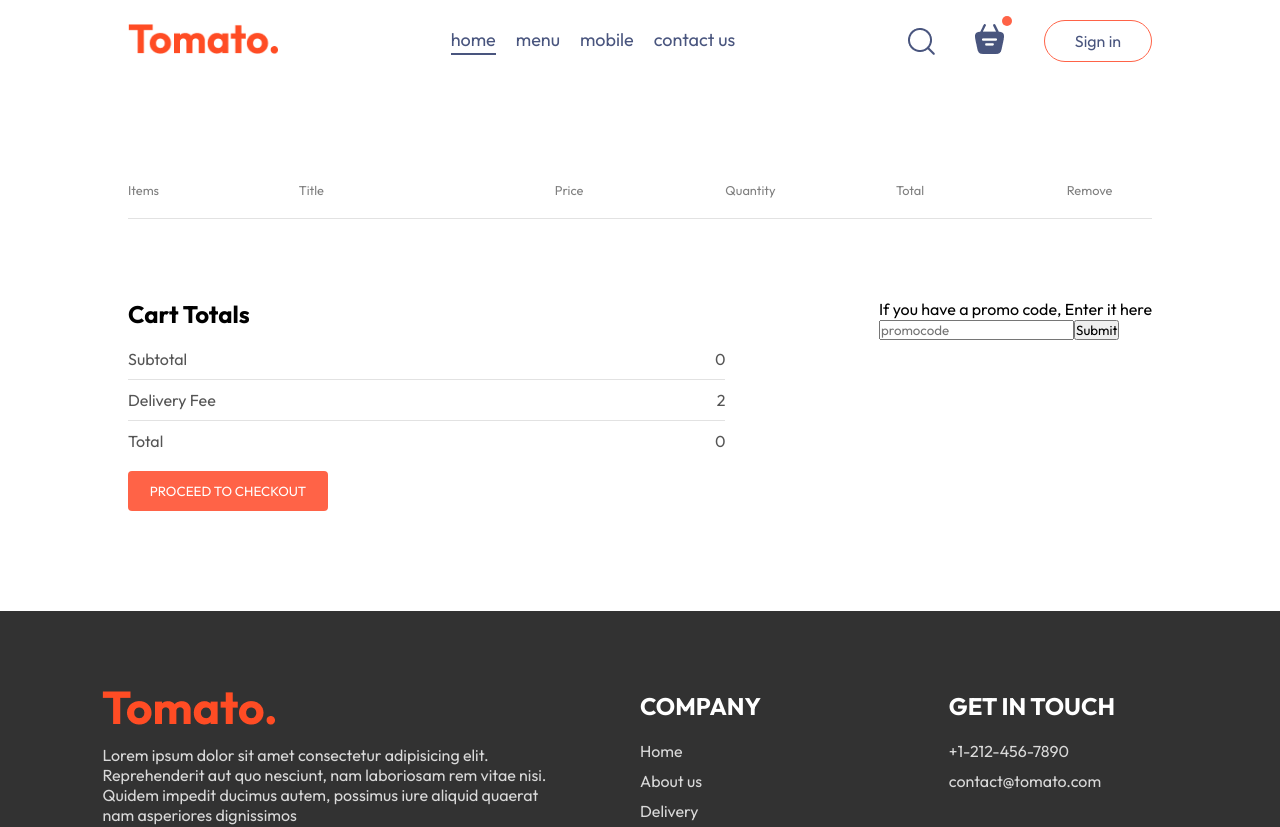
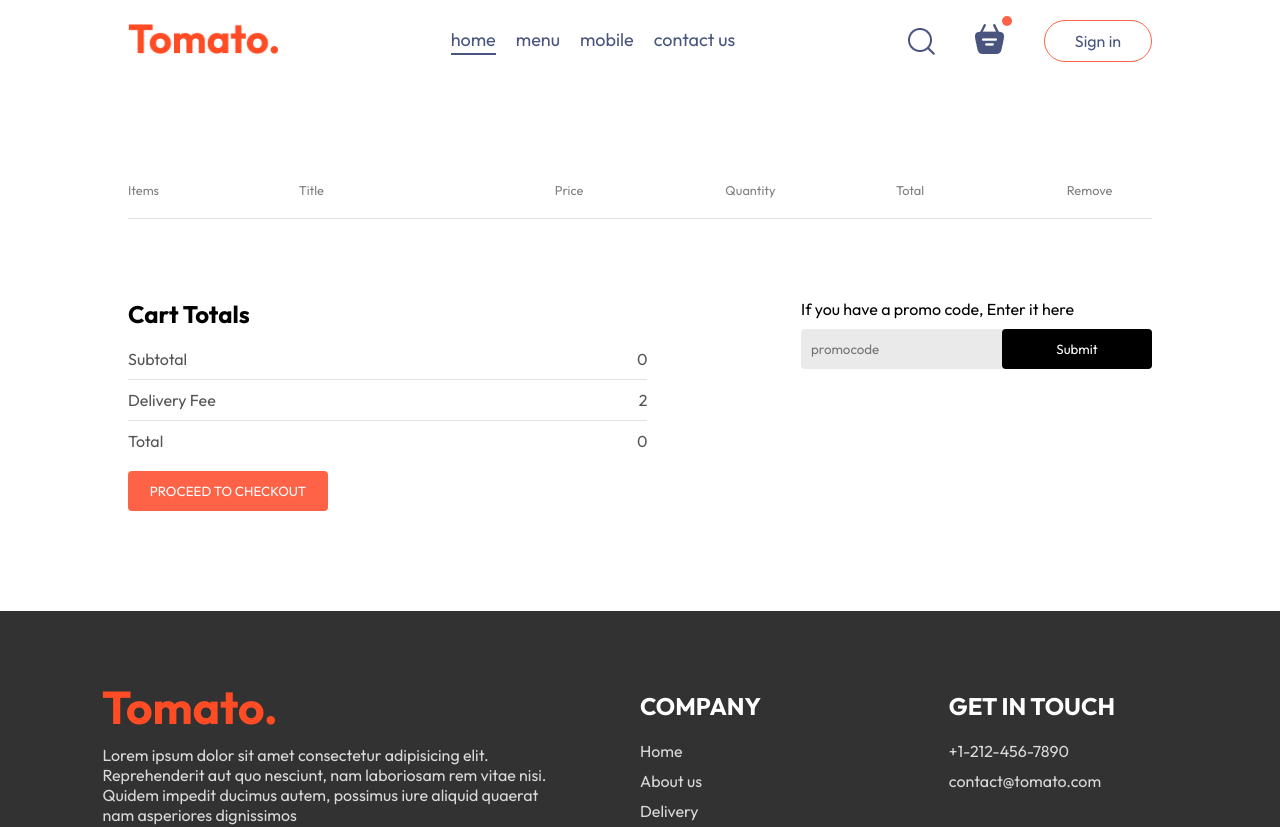
Before and after one commit to Diksha6057/Savora, a React (Vite) app: page /cart in a window 1280 px wide. Shown: the top 827 px of the page. Built offline with nearby package versions, Linux system fonts and the light colour scheme.

Commit message:
Added styling to cart pg

```diff
--- a/src/pages/Cart/Cart.css
+++ b/src/pages/Cart/Cart.css
@@ -55,5 +55,30 @@
     cursor: pointer;
 }
 .cart-promocode{
-
+    flex: 1;
 }
+.cart-promocode p{
+    color: #555;
+}
+.cart-promocode-input{
+    margin-top: 10px;
+    display: flex;
+    justify-content: space-between;
+    align-items: center;
+    background-color: #eaeaea;
+    border-radius: 4px;
+}
+.cart-promocode-input input{
+    background: transparent;
+    border: none;
+    outline: none;
+    padding-left: 10px;
+}
+.cart-promocode-input button{
+    width: max(10vw,150px);
+    padding: 12px 5px;
+    background-color: black;
+    border: none;
+    color: white;
+    border-radius: 4px;
+}
```
